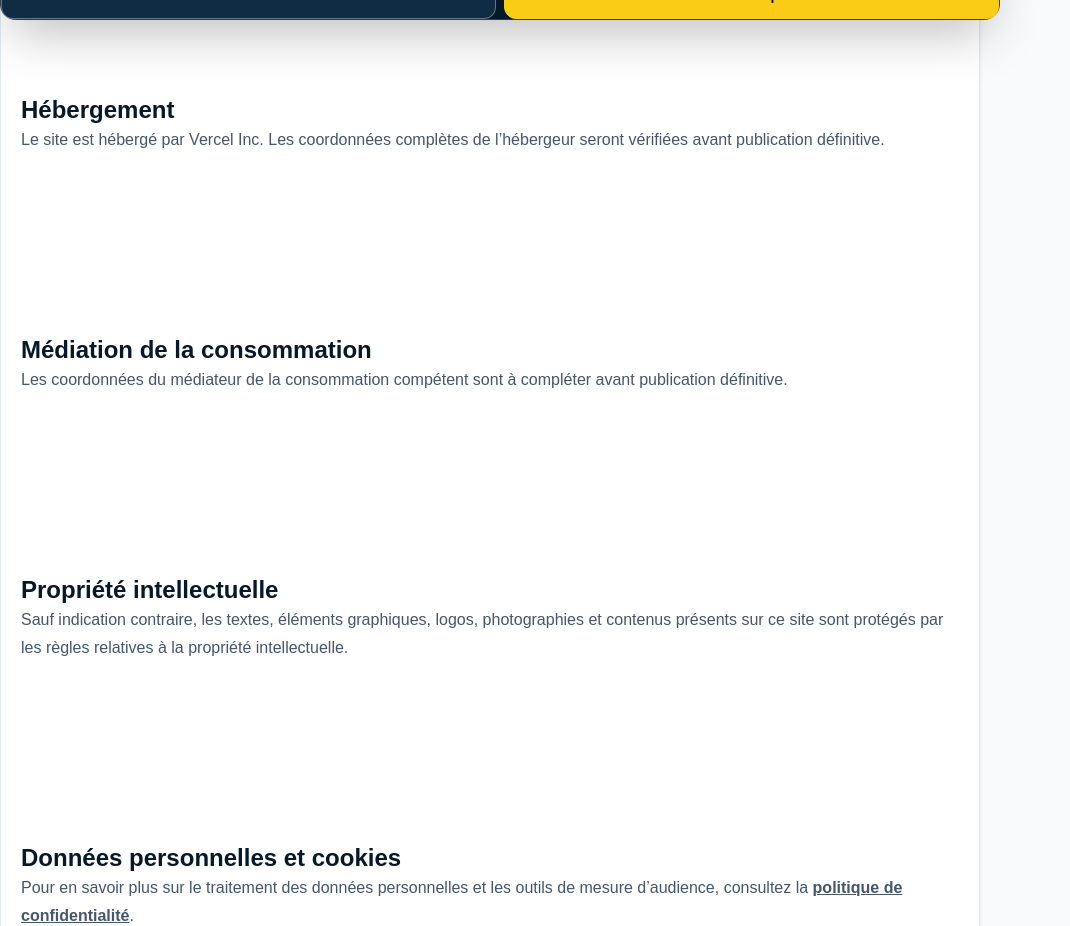
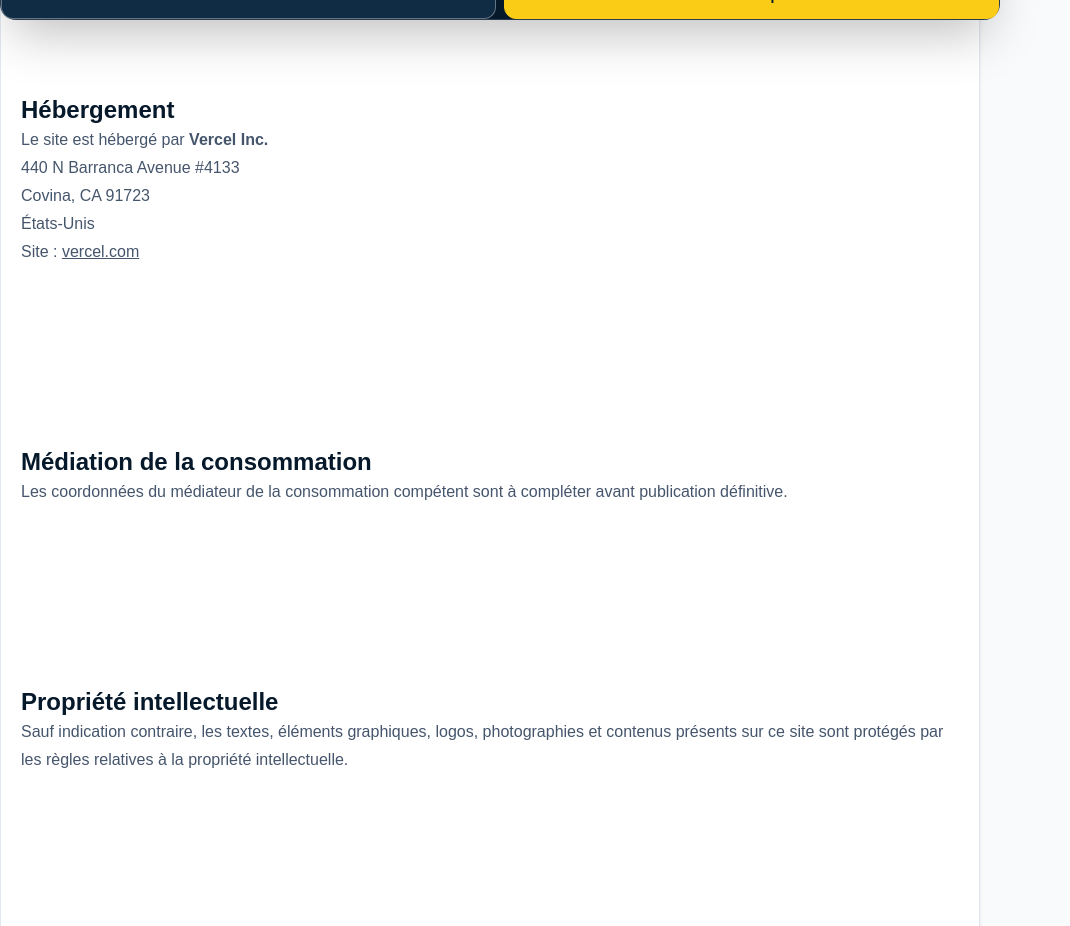
Before and after one commit to Thibal45/homeatoutfaire-premium, a Next.js app: page /mentions-legales in a window 1280 px wide. Shown: the part 780-1706 px from the top of the page, without its empty margins (0-1070 px from the left). Built offline with nearby package versions, Linux system fonts and the light colour scheme.

Commit message:
Complète les informations de l’hébergeur

```diff
--- a/app/mentions-legales/page.tsx
+++ b/app/mentions-legales/page.tsx
@@ -37,7 +37,27 @@ export default function MentionsLegalesPage() {
           </LegalSection>
 
           <LegalSection title="Hébergement">
-            <p>Le site est hébergé par Vercel Inc. Les coordonnées complètes de l’hébergeur seront vérifiées avant publication définitive.</p>
+            <p>
+              Le site est hébergé par <strong>Vercel Inc.</strong>
+            </p>
+            <p>
+              440 N Barranca Avenue #4133
+              <br />
+              Covina, CA 91723
+              <br />
+              États-Unis
+            </p>
+            <p>
+              Site :{" "}
+              <a
+                className="underline hover:text-[#0A6587]"
+                href="https://vercel.com"
+                target="_blank"
+                rel="noopener noreferrer"
+              >
+                vercel.com
+              </a>
+            </p>
           </LegalSection>
 
           <LegalSection title="Médiation de la consommation">
```
